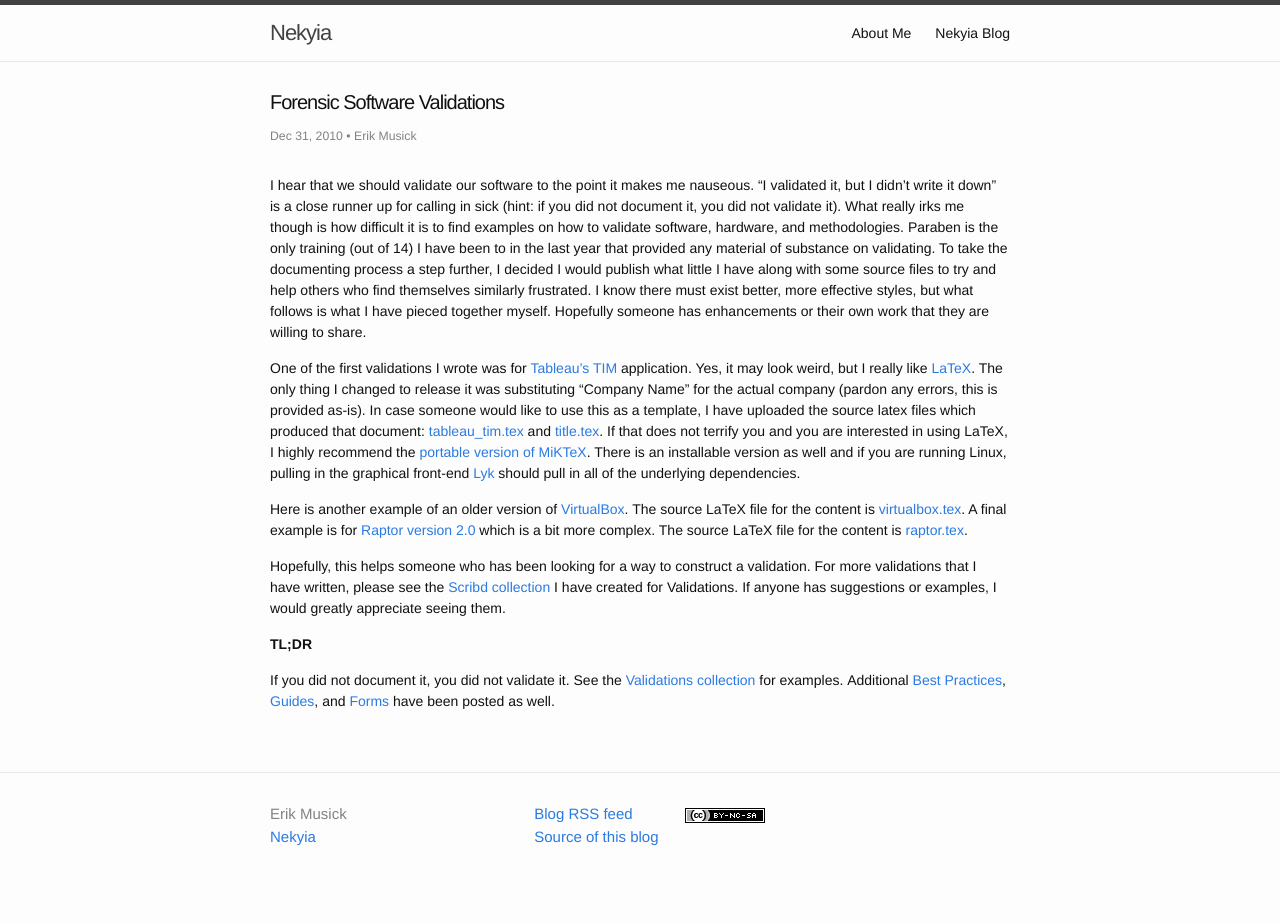
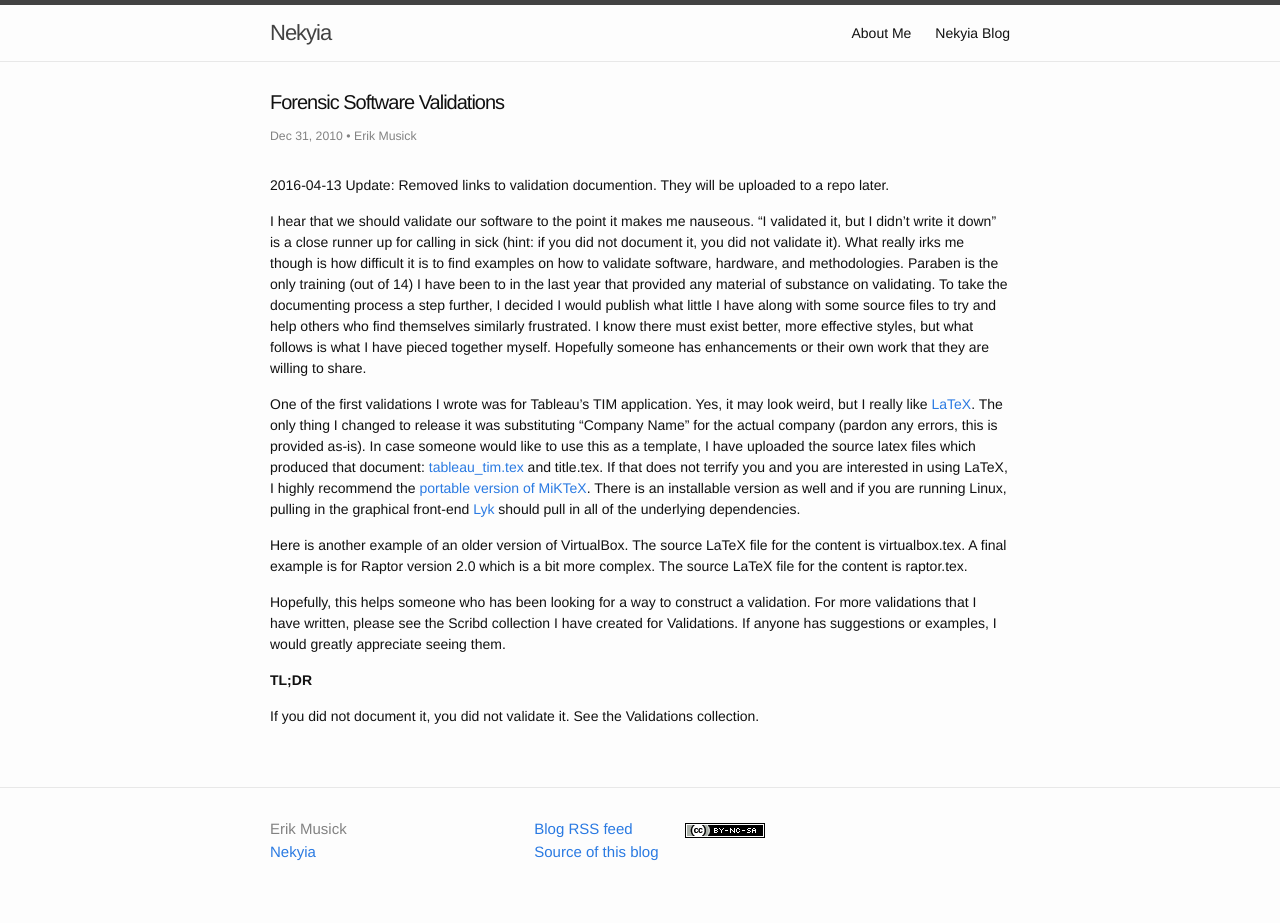
Before and after one commit to emusick/emusick.github.io, a Jekyll site: the page built from _posts/2010-12-31-forensic-software-validations.md, in a window 1280 px wide. Built offline with Jekyll 4.4.1, drawn with Linux system fonts in a browser that asks for light colours.

Commit message:
Update 2010-12-31-forensic-software-validations.md
Removed external documentation links.

```diff
--- a/_posts/2010-12-31-forensic-software-validations.md
+++ b/_posts/2010-12-31-forensic-software-validations.md
@@ -11,14 +11,16 @@
 tags:
   - validate
 ---
+2016-04-13 Update: Removed links to validation documention. They will be uploaded to a repo later.
+
 I hear that we should validate our software to the point it makes me nauseous. &#8220;I validated it, but I didn&#8217;t write it down&#8221; is a close runner up for calling in sick (hint: if you did not document it, you did not validate it). What really irks me though is how difficult it is to find examples on how to validate software, hardware, and methodologies. Paraben is the only training (out of 14) I have been to in the last year that provided any material of substance on validating. To take the documenting process a step further, I decided I would publish what little I have along with some source files to try and help others who find themselves similarly frustrated. I know there must exist better, more effective styles, but what follows is what I have pieced together myself. Hopefully someone has enhancements or their own work that they are willing to share.
 
-One of the first validations I wrote was for [Tableau&#8217;s TIM](http://www.scribd.com/doc/46122749/Validation-Tim-1-11?in_collection=2784627 "Validation for Tableau's TIM software I wrote") application. Yes, it may look weird, but I really like [LaTeX](http://www.latex-project.org/ "Homepage for LaTeX, a typesetting application"). The only thing I changed to release it was substituting &#8220;Company Name&#8221; for the actual company (pardon any errors, this is provided as-is). In case someone would like to use this as a template, I have uploaded the source latex files which produced that document: [tableau_tim.tex](/content/docs/tableau_tim.tex "My LaTeX source file for the Tableau Imager validation") and [title.tex](http://erikmusick.com/content/docs/title.tex "My LaTeX source file for the title page used in all my validations"). If that does not terrify you and you are interested in using LaTeX, I highly recommend the [portable version of MiKTeX](http://miktex.org/portable/about "Homepage for MiKTeX portable, a compilation of LaTeX"). There is an installable version as well and if you are running Linux, pulling in the graphical front-end [Lyk](http://www.lyx.org/ "Homepage for Lyx, a graphical interface to LaTeX") should pull in all of the underlying dependencies.
+One of the first validations I wrote was for Tableau&#8217;s TIM application. Yes, it may look weird, but I really like [LaTeX](http://www.latex-project.org/ "Homepage for LaTeX, a typesetting application"). The only thing I changed to release it was substituting &#8220;Company Name&#8221; for the actual company (pardon any errors, this is provided as-is). In case someone would like to use this as a template, I have uploaded the source latex files which produced that document: [tableau_tim.tex](/content/docs/tableau_tim.tex "My LaTeX source file for the Tableau Imager validation") and title.tex. If that does not terrify you and you are interested in using LaTeX, I highly recommend the [portable version of MiKTeX](http://miktex.org/portable/about "Homepage for MiKTeX portable, a compilation of LaTeX"). There is an installable version as well and if you are running Linux, pulling in the graphical front-end [Lyk](http://www.lyx.org/ "Homepage for Lyx, a graphical interface to LaTeX") should pull in all of the underlying dependencies.
 
-Here is another example of an older version of [VirtualBox](http://www.scribd.com/doc/46122743/Validation-Virtual-Box-3-2-0?in_collection=2784627 "My validation of VirtualBox version 3.2.0"). The source LaTeX file for the content is [virtualbox.tex](/content/docs/virtualbox.tex "My source LaTeX file for the VirtualBox 3.2.0 validation"). A final example is for [Raptor version 2.0](http://www.scribd.com/doc/46122753/Validation-Raptor-2-0?in_collection=2784627 "My validation for Raptor LiveCD") which is a bit more complex. The source LaTeX file for the content is [raptor.tex](/content/docs/raptor.tex "My source LaTeX file for the Raptor LiveCD validation").
+Here is another example of an older version of VirtualBox. The source LaTeX file for the content is virtualbox.tex. A final example is for Raptor version 2.0 which is a bit more complex. The source LaTeX file for the content is raptor.tex.
 
-Hopefully, this helps someone who has been looking for a way to construct a validation. For more validations that I have written, please see the [Scribd collection](http://www.scribd.com/document_collections/2784627 "My Scribd collection for all validations that I have written") I have created for Validations. If anyone has suggestions or examples, I would greatly appreciate seeing them.
+Hopefully, this helps someone who has been looking for a way to construct a validation. For more validations that I have written, please see the Scribd collection I have created for Validations. If anyone has suggestions or examples, I would greatly appreciate seeing them.
 
 **TL;DR**
 
-If you did not document it, you did not validate it. See the [Validations collection](http://www.scribd.com/document_collections/2784627 "My Scribd collection for all validations that I have written") for examples. Additional [Best Practices](http://www.scribd.com/my_document_collections/2784650 "My Scribd collection for all best practices that I have written"), [Guides](http://www.scribd.com/my_document_collections/2784658 "My Scribd collection for all guides that I have written"), and [Forms](http://www.scribd.com/my_document_collections/2784665 "My Scribd collection for all forms that I have written") have been posted as well.
+If you did not document it, you did not validate it. See the Validations collection.
```
